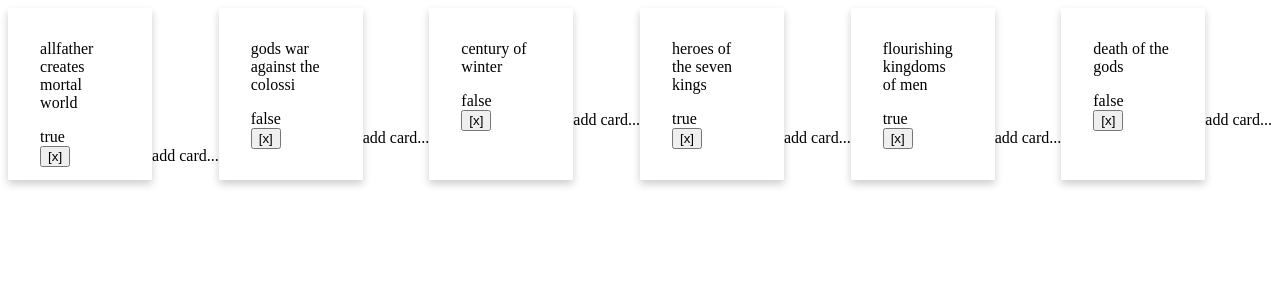
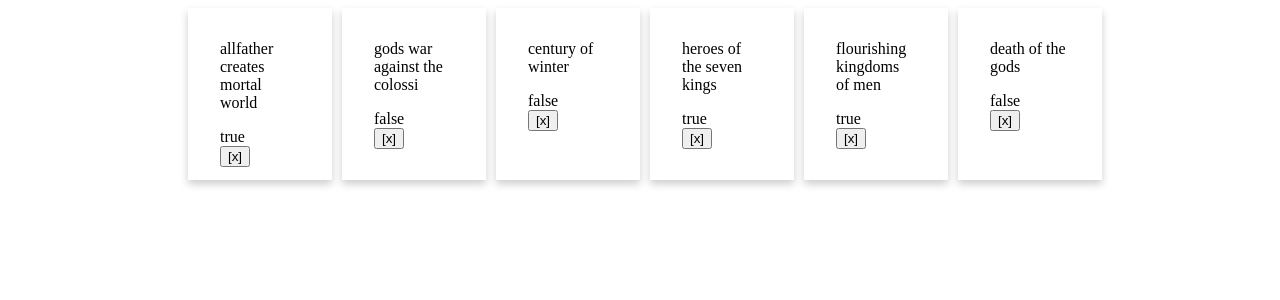
Before and after one commit to calopter/telescope, a React (Create React App) app: page / in a window 1280 px wide. Shown: the top 300 px of the page. Built offline with nearby package versions, Linux system fonts and the light colour scheme.

Commit message:
trampooline

```diff
--- a/src/components/Card.js
+++ b/src/components/Card.js
@@ -17,9 +17,10 @@ class CardComponent extends React.Component {
   }
 
   render() {
-    const { dispatch, key, type, title, mood } = this.props
+    const { dispatch, index, type, title, mood } = this.props
     return (
-      <div>
+      <div className='card'>
+        <NewCard type={type} index={index}/>
         <div className={`${type}-card`}
              onClick={() => this.setState({childrenVisible: !this.state.childrenVisible})}>
           <p className='title'>{title}</p>
@@ -28,7 +29,6 @@ class CardComponent extends React.Component {
             [x]
           </button>
        </div>
-       <NewCard type={type} index={key}/>
      </div>
     )
   }
--- a/src/components/CardList.js
+++ b/src/components/CardList.js
@@ -1,14 +1,15 @@
 import React from 'react'
 import Card from './Card'
+import NewCard from './NewCard'
 import '../stylesheets/CardList.css'
 
 const CardList = ({type, cards}) =>
   <div className={`${type}-card-list`}>
+    <NewCard type={type} index={0}/>
     { cards.map((card, i) =>
-        <div key={i} className='card-list-element'>
-          <Card type={type} {...card}/>
-        </div>
+        <Card key={i} index={i} type={type} {...card}/>
     )}
+    <NewCard type={type} index={cards.length-1}/>
   </div>
 
 export default CardList
--- a/src/components/NewCard.js
+++ b/src/components/NewCard.js
@@ -1,6 +1,7 @@
 import React from 'react'
 import { connect } from 'react-redux'
 import { makeAddCard } from '../actions'
+import '../stylesheets/NewCard.css'
 
 class NewCardForm extends React.Component {
   constructor(props) {
@@ -17,6 +18,7 @@ class NewCardForm extends React.Component {
     const { mood, title } = this.state
     e.preventDefault()
     const action = makeAddCard(type, index, title, mood)
+    console.log(action)
     dispatch(action)
     this.setState({visible: false})
   }
@@ -47,11 +49,15 @@ class NewCardForm extends React.Component {
                checked={mood}
                onChange={update} />
         <input type='submit' value='Add Card'/>
+        <button onClick={() => this.setState({visible: false})}>
+          x
+        </button>
       </form>
     )
     return (
       visible ? form :
-      <span onClick={() => this.setState({visible: true})}>add card...</span>
+      <div className='add-card'
+           onClick={() => this.setState({visible: true})}/>
     )
   }
 }
--- a/src/stylesheets/Card.css
+++ b/src/stylesheets/Card.css
@@ -1,4 +1,8 @@
-.period-card {
+div.card {
+  display: flex;
+}
+
+div.period-card {
   display: inline-block;
   width: 80px;
   height: 140px;
@@ -7,6 +11,6 @@
   transition: 0.3s;
 }
 
-.period-card:hover {
+div.period-card:hover {
   box-shadow: 0 8px 16px 0 rgba(0,0,0,0.4);
 }
--- a/src/stylesheets/CardList.css
+++ b/src/stylesheets/CardList.css
@@ -3,6 +3,10 @@ div.period-card-list {
   justify-content: center;
 }
 
+span {
+  display: inline-block;
+}
+
 div.card-list-element {
-  display: flex;
+  display: inline;
 }
--- /dev/null
+++ b/src/stylesheets/NewCard.css
@@ -0,0 +1,10 @@
+div.add-card {
+  width: 10px;
+  border: 2px;
+}
+
+form.new-card {
+  padding: 20px;
+  float: left;
+  position: relative;
+}
```
